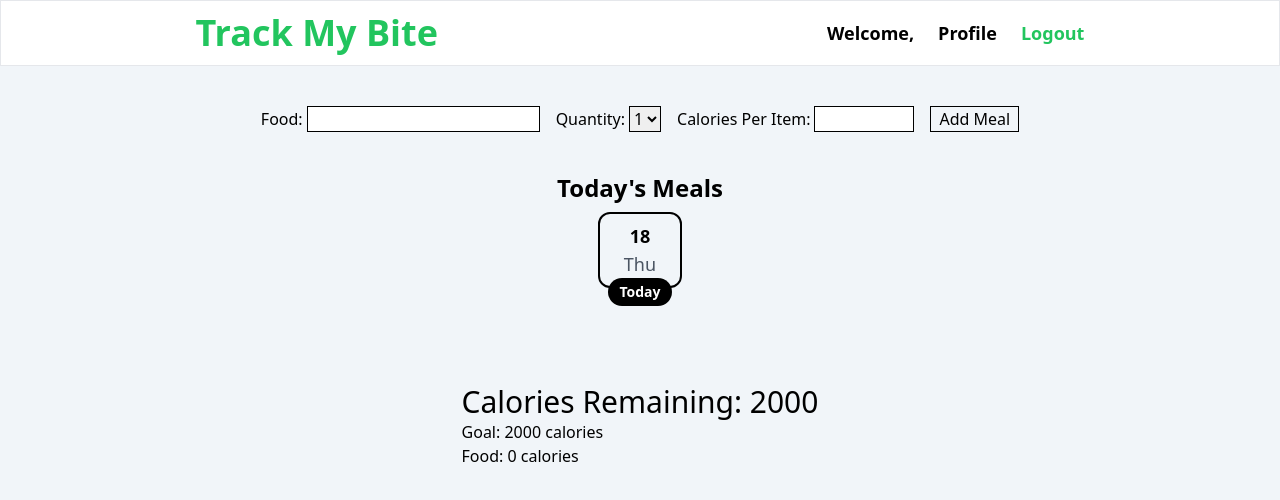
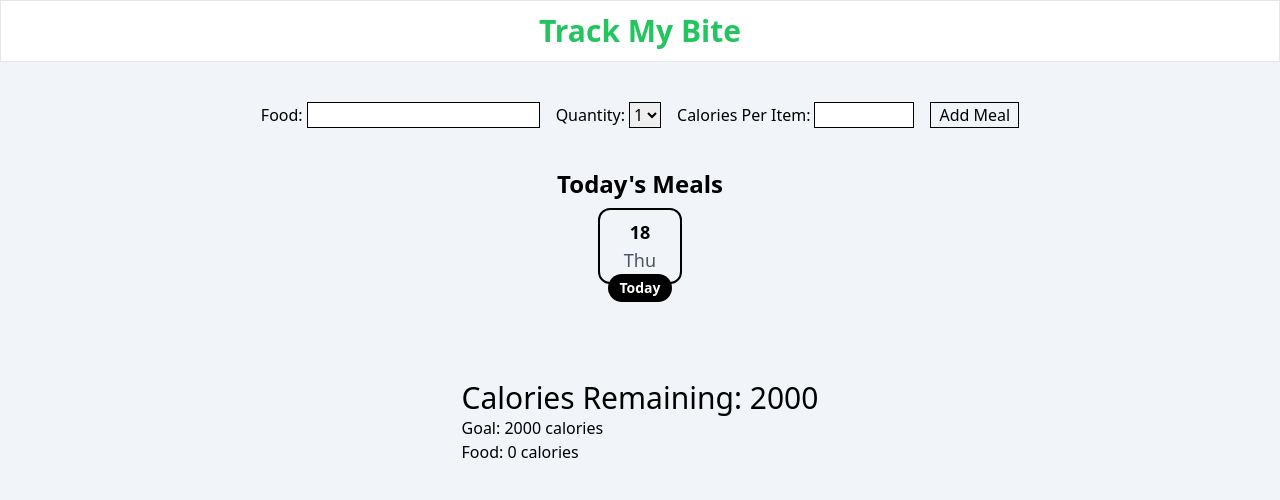
Before and after one commit to Jesusborjas006/TrackMyBite, a React (Vite) app: page /home in a window 1280 px wide. Shown: the top 500 px of the page. Built offline with nearby package versions, Linux system fonts and the light colour scheme.

Commit message:
Conditionaly render content in the nav depending if userInfo.user is filled

```diff
--- a/src/App.tsx
+++ b/src/App.tsx
@@ -16,7 +16,6 @@ function App() {
     height: "",
     activityLevel: "",
   });
-  console.log(userInfo);
   const [meals, setMeals] = useState<MealType[]>([]);
   const [caloriesRemaining, setCaloriesRemaining] = useState(2000);
   const [totalMealCalories, setTotalMealCalories] = useState(0);
@@ -66,7 +65,12 @@ function App() {
         />
         <Route
           path="/profile/:user"
-          element={<Profile userInfo={userInfo} />}
+          element={
+            <>
+              <Navbar userInfo={userInfo} setUserInfo={setUserInfo} />
+              <Profile userInfo={userInfo} />{" "}
+            </>
+          }
         />
         <Route
           path="/edit/user"
--- a/src/components/Logo.tsx
+++ b/src/components/Logo.tsx
@@ -1,5 +1,13 @@
-const Logo = () => {
-  return <h1 className="text-4xl font-bold text-green-500">Track My Bite</h1>;
+interface LogoProps {
+  size: number;
+}
+
+const Logo = ({ size }: LogoProps) => {
+  return (
+    <h1 className={`text-${size}xl font-bold text-green-500 `}>
+      Track My Bite
+    </h1>
+  );
 };
 
 export default Logo;
--- a/src/components/Navbar.tsx
+++ b/src/components/Navbar.tsx
@@ -34,9 +34,12 @@ const Navbar = ({ userInfo, setUserInfo }: NavbarProps) => {
     navigate("/");
   };
 
-  return (
-    <nav className="border flex justify-around items-center bg-white py-3">
-      <Logo />
+  let navbarContent;
+
+  if (userInfo.user) {
+    navbarContent = (
+      <>
+        <Logo size={3} />
         <div className="flex gap-x-6 text-lg font-semibold">
           <p>
             Welcome,{" "}
@@ -47,6 +50,15 @@ const Navbar = ({ userInfo, setUserInfo }: NavbarProps) => {
             Logout
           </button>
         </div>
+      </>
+    );
+  } else {
+    navbarContent = <Logo size={3} />;
+  }
+
+  return (
+    <nav className="border flex justify-around items-center bg-white py-3">
+      {navbarContent}
     </nav>
   );
 };
--- a/src/pages/EditProfile.tsx
+++ b/src/pages/EditProfile.tsx
@@ -22,7 +22,7 @@ interface EditProfileProps {
 const EditProfile = ({ userInfo, setUserInfo }: EditProfileProps) => {
   const navigate = useNavigate();
 
-  const handleChange = (e) => {
+  const handleChange = (e: React.ChangeEvent<HTMLInputElement>) => {
     setUserInfo({ ...userInfo, [e.target.name]: e.target.value });
   };
 
--- a/src/pages/Login.tsx
+++ b/src/pages/Login.tsx
@@ -1,4 +1,5 @@
 import { useNavigate } from "react-router-dom";
+import Logo from "../components/Logo";
 
 interface LoginProps {
   userInfo: {
@@ -32,7 +33,8 @@ const Login = ({ userInfo, setUserInfo }: LoginProps) => {
 
   return (
     <section className="text-center flex flex-col justify-center items-center border h-screen">
-      <h2 className="text-4xl font-bold mb-4">What's your name?</h2>
+      <Logo size={5} />
+      <h2 className="text-3xl font-bold pt-10 mb-4">What's your name?</h2>
       <form>
         <label>Name: </label>
         <input
```
Lines whose indentation alone changed are shown as unchanged.
